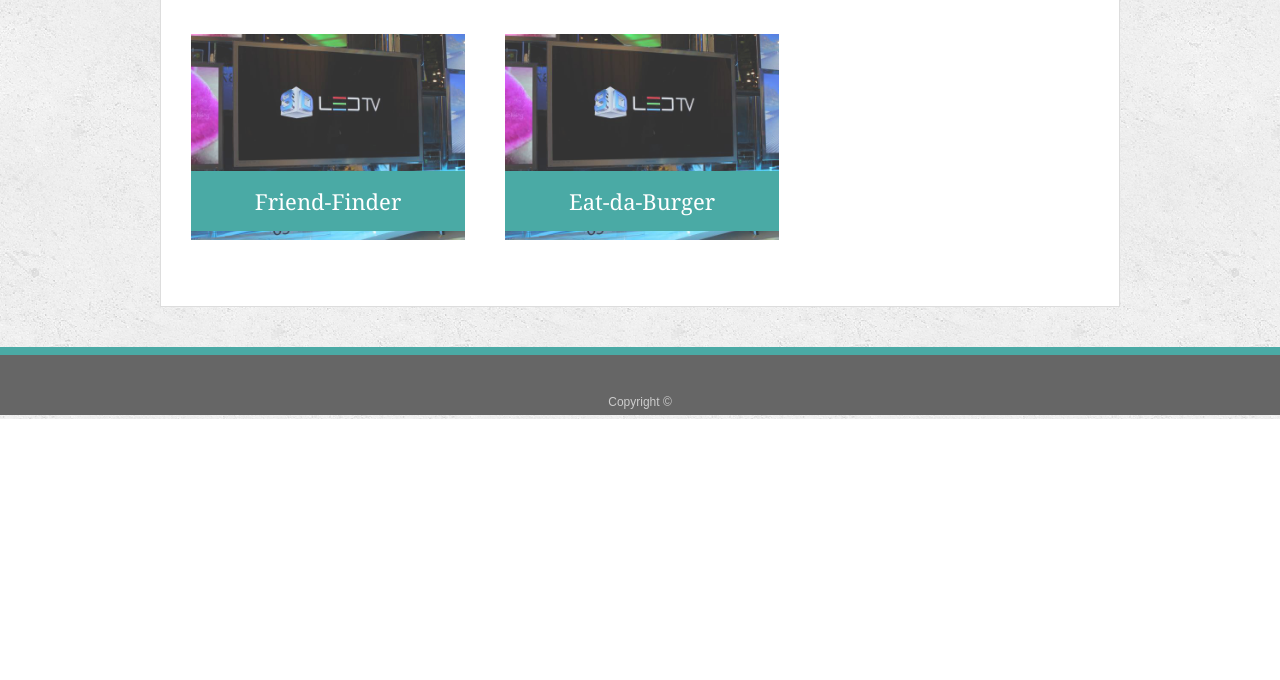
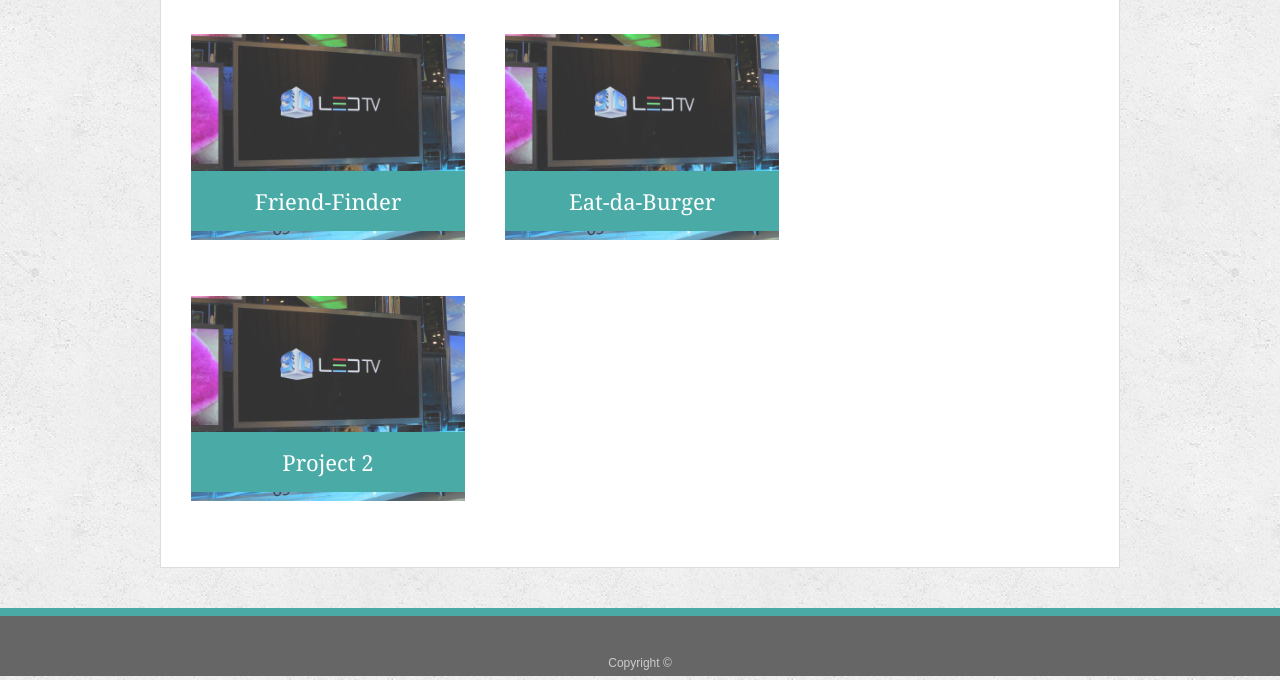
Before and after one commit to anees05/Responsive-Portfolio, a plain HTML site: page portfolio.html in a window 1280 px wide. Shown: the part 1285-1965 px from the top of the page. Before the commit the page ends 1704 px from the top, so only its background shows below. Drawn offline with Linux system fonts and the light colour scheme.

Commit message:
Add project 2

```diff
--- a/portfolio.html
+++ b/portfolio.html
@@ -95,6 +95,12 @@
           <h3>Eat-da-Burger</h3>
         </a>
       </div>
+      <div class="work">
+        <img src="../Responsive-Portfolio/images/technics-q-c-640-480-9.jpg" alt="Project-2">
+        <a href="https://jobs-r-us.herokuapp.com/">
+          <h3>Project 2</h3>
+        </a>
+      </div>
 
     </section>
 
```
